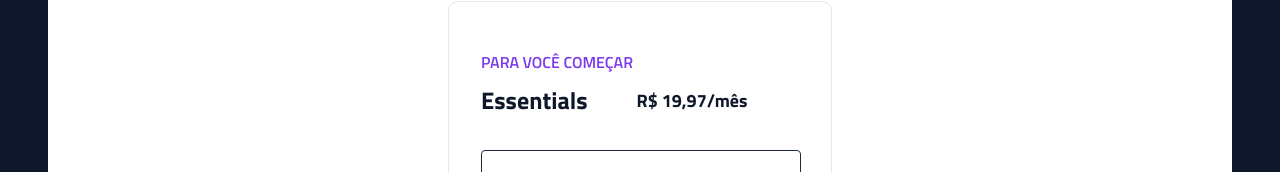
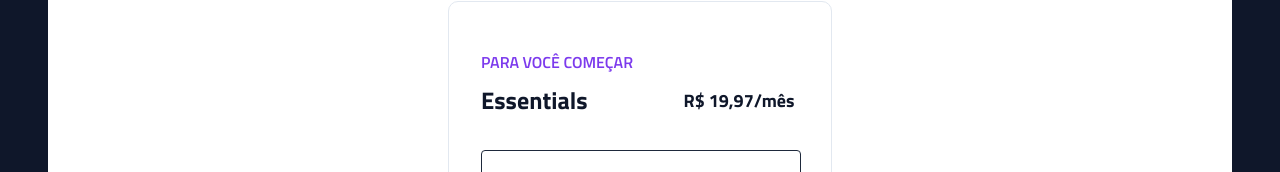
Before and after one commit to marclipe/pricing-table, a React (Vite) app: page /essentials in a window 1280 px wide. Shown: the part 181-353 px from the top of the page. Built offline with nearby package versions, Linux system fonts and the light colour scheme.

Commit message:
Essentials done!

```diff
--- a/src/pages/Essentials/styles.ts
+++ b/src/pages/Essentials/styles.ts
@@ -10,7 +10,7 @@ export const ContainerEssentials = styled.div`
   display: flex;
   justify-content: center;
   align-items: flex-start;
-  padding: 48px 32px 32px 32px;
+  padding: 3rem 2rem 2rem 2rem;
   flex-direction: column;
   gap: 10px;
 
@@ -43,8 +43,9 @@ export const ContainerEssentials = styled.div`
     margin: 2rem 0;
   }
 
-  @media screen and (max-width: 600px) {
-    width: 320px;
+  @media screen and (max-width: 480px) {
+    width: 100%;
+    padding: 1.5rem;
 
     hr {
       width: 100%;
@@ -55,10 +56,19 @@ export const ContainerEssentials = styled.div`
 export const Price = styled.div`
   display: flex;
   align-items: center;
-  gap: 3.063rem;
+  gap: 6rem;
 
-  @media screen and (max-width: 600px) {
+  @media screen and (max-width: 480px) {
     gap: 2.063rem;
+  }
+
+  @media screen and (max-width: 320px) {
+    gap: 2.063rem;
+
+    h2,
+    h3 {
+      font-size: 1rem;
+    }
   }
 `;
 
@@ -83,8 +93,16 @@ export const ButtonPrice = styled.div`
     color: ${(props) => props.theme["gray-800"]};
   }
 
-  @media screen and (max-width: 600px) {
-    a {width: 100%;}
+  @media screen and (max-width: 480px) {
+    a {
+      width: 17rem;
+    }
+  }
+
+  @media screen and (max-width: 360px) {
+    a {
+      width: 100%;
+    }
   }
 `;
 
```
